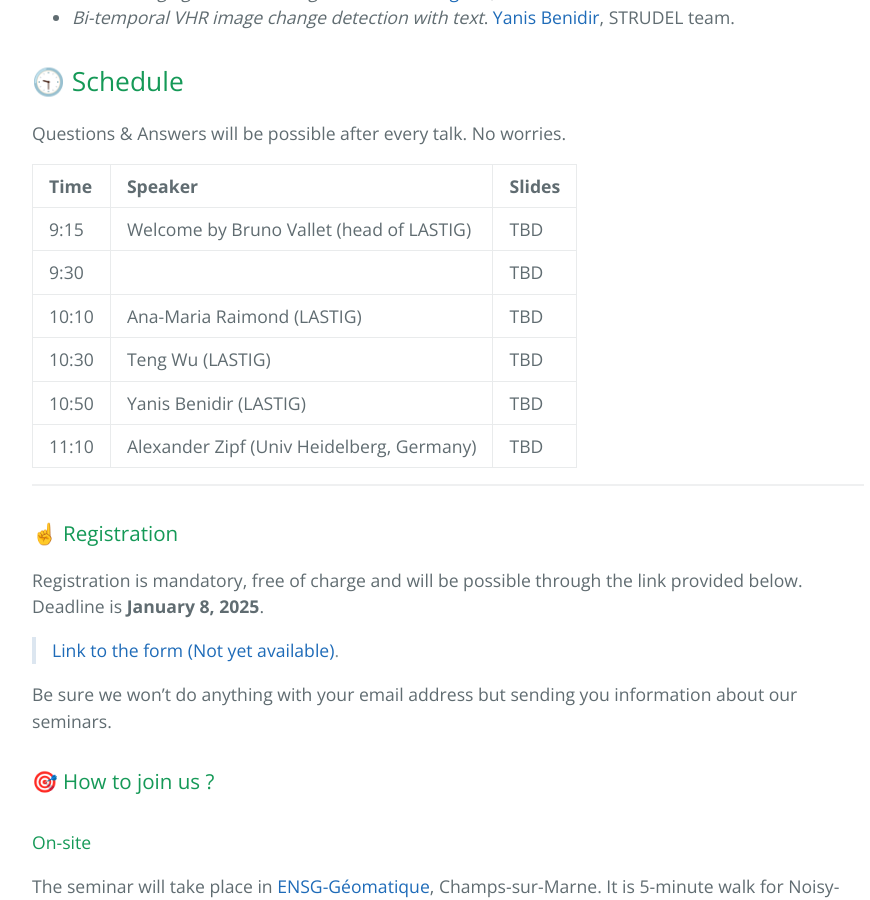
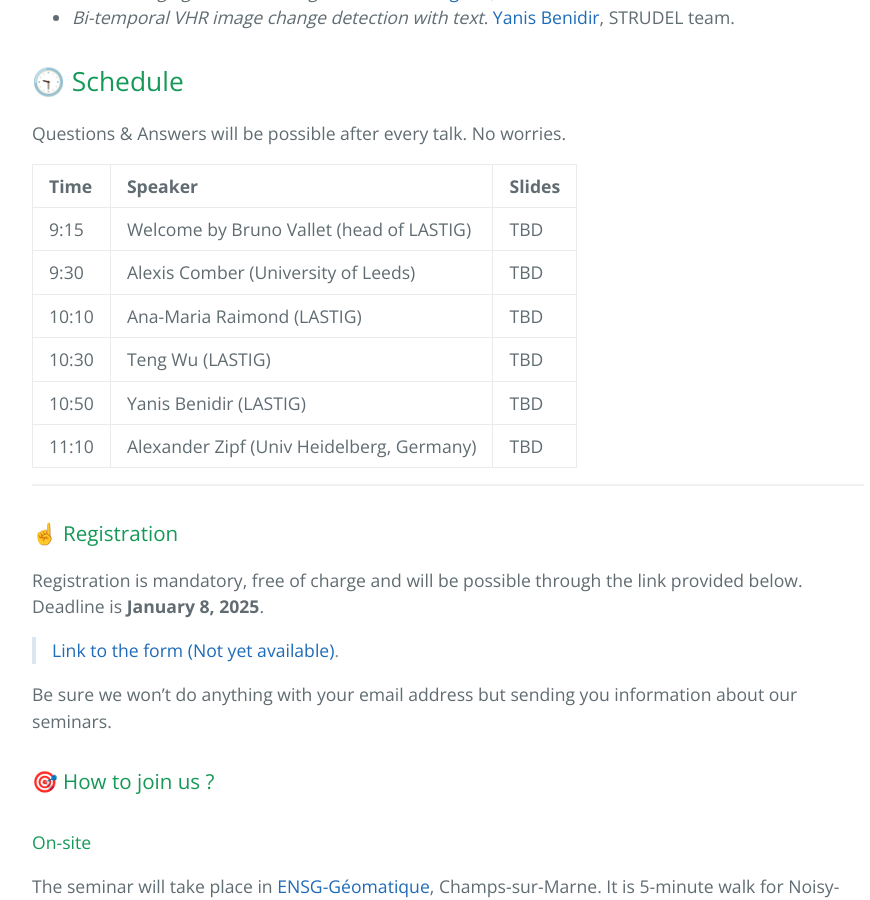
Before and after one commit to umrlastig/seminars, a Jekyll site: the page built from index.md, in a window 1280 px wide and 900 px high, scrolled down 1692 px. Shown: the whole window, without its empty margins (192-1062 px from the left). Built offline with Jekyll 4.4.1, drawn with Linux system fonts in a browser that asks for light colours.

Commit message:
update insertion Lex

```diff
--- a/index.md
+++ b/index.md
@@ -40,10 +40,10 @@ Questions & Answers will be possible after every talk. No worries.
 
 | Time        | Speaker          | Slides |
 |:-------------|:------------------|:------|
-| 9:15           | Welcome by Bruno Vallet (head of LASTIG)| TBD  |
-| 9:30           |   |TBD   |
+| 9:15  | Welcome by Bruno Vallet (head of LASTIG)| TBD  |
+| 9:30  | Alexis Comber (University of Leeds)  |TBD   |
 | 10:10 | Ana-Maria Raimond (LASTIG)   | TBD   |
-| 10:30   | Teng Wu (LASTIG)      | TBD    |
+| 10:30 | Teng Wu (LASTIG)      | TBD    |
 | 10:50 | Yanis Benidir (LASTIG) | TBD   |
 | 11:10 | Alexander Zipf (Univ Heidelberg, Germany)   | TBD  |
 
```
